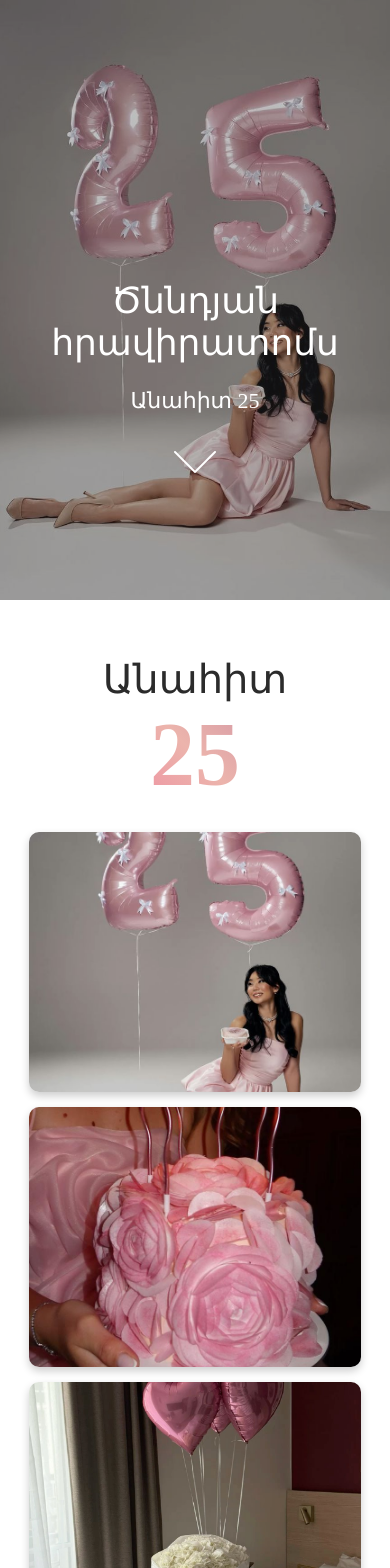
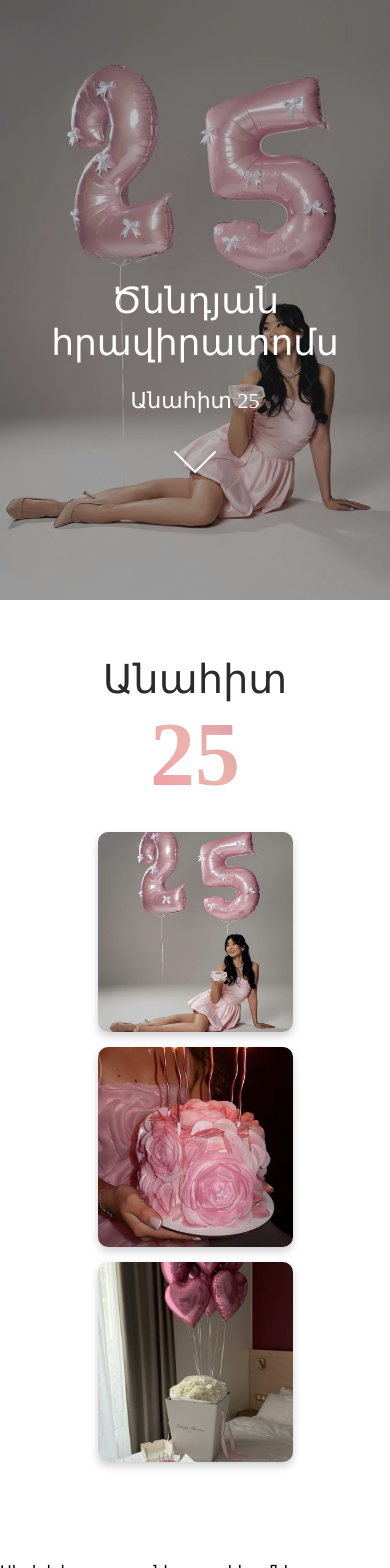
Before and after one commit to Monika755/invitation, a React (Vite) app: page / in a window 390 px wide. Shown: the top 1568 px of the page. Built offline with nearby package versions, Linux system fonts and the light colour scheme.

Commit message:
responsivness

```diff
--- a/src/App.css
+++ b/src/App.css
@@ -194,7 +194,7 @@ body, html {
   box-shadow: 0 0 10px rgba(0, 0, 0, 0.15);
 }
 
-@media (max-width: 400px) {
+@media (max-width: 480px) {
 
   /* hero section */
   .container {
@@ -218,16 +218,17 @@ body, html {
 
   /* gallery */
   .gallery {
-    flex-direction: column;
-    gap: 15px;
-    margin-top: 80px;
-    justify-content: center;
-    align-items: center;
-  }
+  display: flex;
+  flex-direction: column;
+  align-items: center;
+  gap: 15px;
+  margin-top: 80px;
+}
+
 
   .gallery-img {
-    width: 85%;
-    height: 260px;
+    width: 50%;
+    height: 200px;
     border-radius: 10px;
   }
 
```
